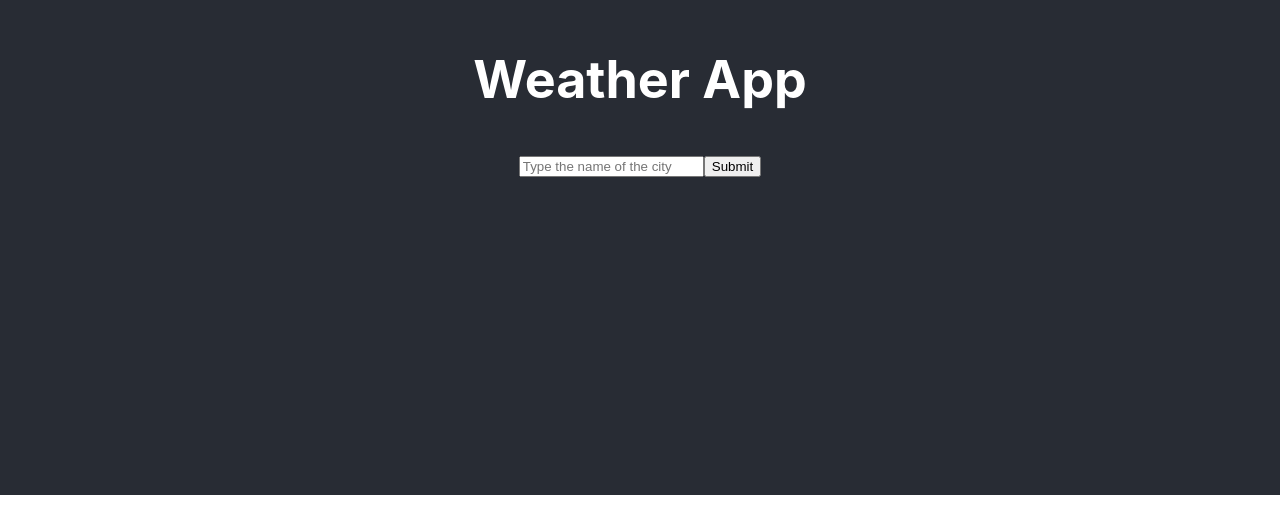
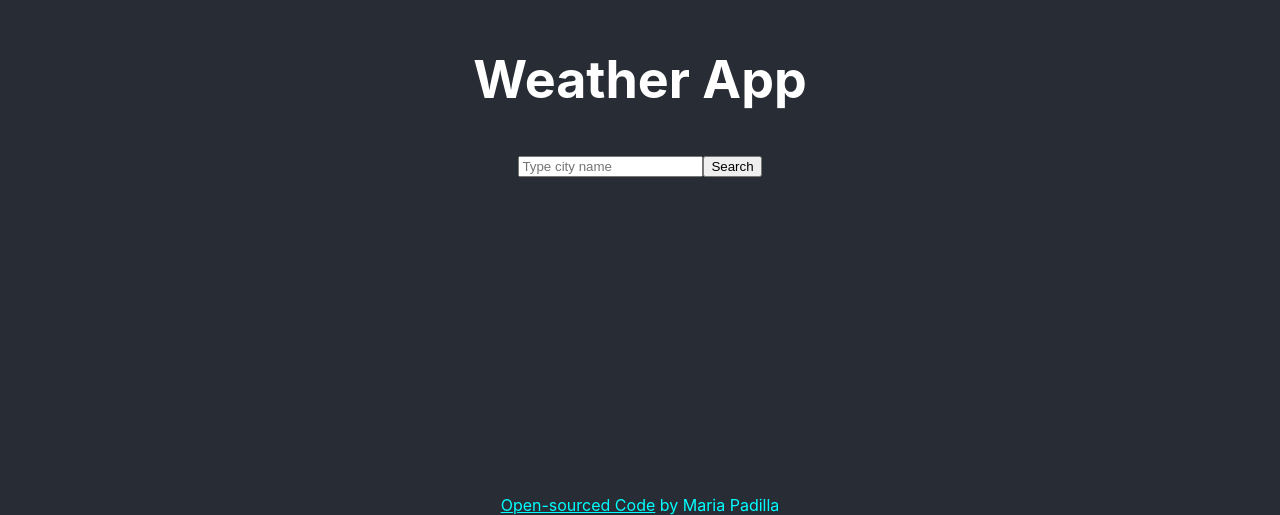
Before and after one commit to mariacpa/weather-app-v3, a React (Create React App) app: page / in a window 1280 px wide. Shown: the part 305-820 px from the top of the page. Built offline with nearby package versions, Linux system fonts and the light colour scheme.

Commit message:
added footer

```diff
--- a/package.json
+++ b/package.json
@@ -7,7 +7,9 @@
     "@testing-library/react": "^13.4.0",
     "@testing-library/user-event": "^13.5.0",
     "axios": "^1.4.0",
+    "bootstrap": "^5.3.1",
     "react": "^18.2.0",
+    "react-bootstrap": "^2.8.0",
     "react-dom": "^18.2.0",
     "react-scripts": "5.0.1",
     "web-vitals": "^2.1.4"
--- a/src/App.css
+++ b/src/App.css
@@ -1,5 +1,6 @@
 .App {
-  text-align: center;
+  background-color: #282c34;
+  color: white;
 }
 
 .App-logo {
@@ -14,14 +15,22 @@
 }
 
 .App-header {
-  background-color: #282c34;
   min-height: 100vh;
   display: flex;
   flex-direction: column;
   align-items: center;
   justify-content: center;
   font-size: calc(10px + 2vmin);
-  color: white;
+  text-align: center;
+}
+
+.App-footer a {
+  color: aqua;
+}
+
+.App-footer {
+  color: aqua;
+  text-align: center;
 }
 
 .App-link {
--- a/src/App.js
+++ b/src/App.js
@@ -9,6 +9,16 @@ function App() {
         <h1>Weather App</h1>
         <WeatherSearch />
       </header>
+      <footer className="App-footer">
+        <a
+          href="https://github.com/mariacpa/weather-app-v3"
+          target="_blank"
+          rel="noreferrer"
+        >
+          Open-sourced Code
+        </a>
+        <span> by Maria Padilla</span>
+      </footer>
     </div>
   );
 }
--- a/src/WeatherSearch.js
+++ b/src/WeatherSearch.js
@@ -31,10 +31,10 @@ export default function WeatherSearch() {
     <form onSubmit={handleSubmit}>
       <input
         type="search"
-        placeholder="Type the name of the city"
+        placeholder="Type city name"
         onChange={handleChange}
       ></input>
-      <input type="submit" value="Submit"></input>
+      <input type="submit" value="Search"></input>
     </form>
   );
 
@@ -43,6 +43,7 @@ export default function WeatherSearch() {
       <div>
         {form}
         <ul>
+          <li>{city}</li>
           <li>Temperature: {weather.temperature}°C</li>
           <li>Humidity: {weather.humidity}%</li>
           <li>Wind: {weather.wind} km/h</li>
```
Also changed, not shown: 1 other file (tests, documents, lock files or other folders).
